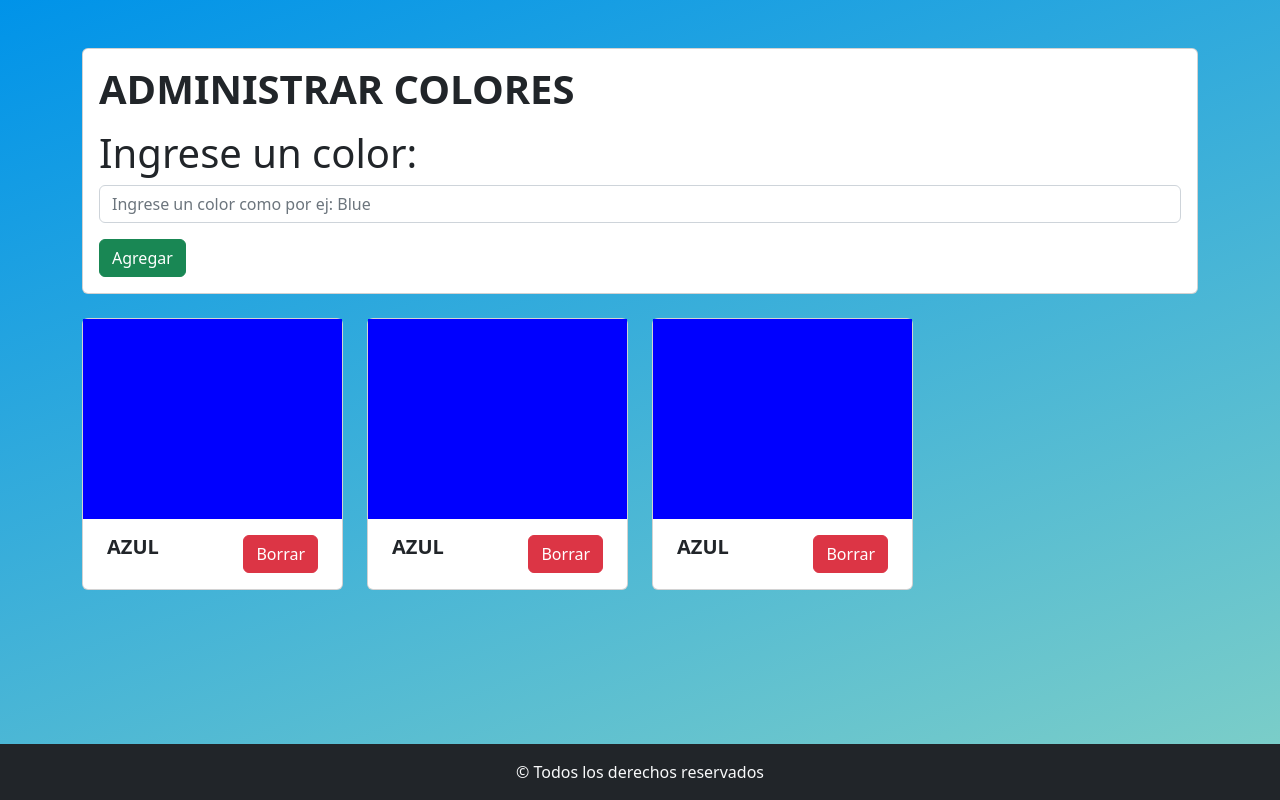
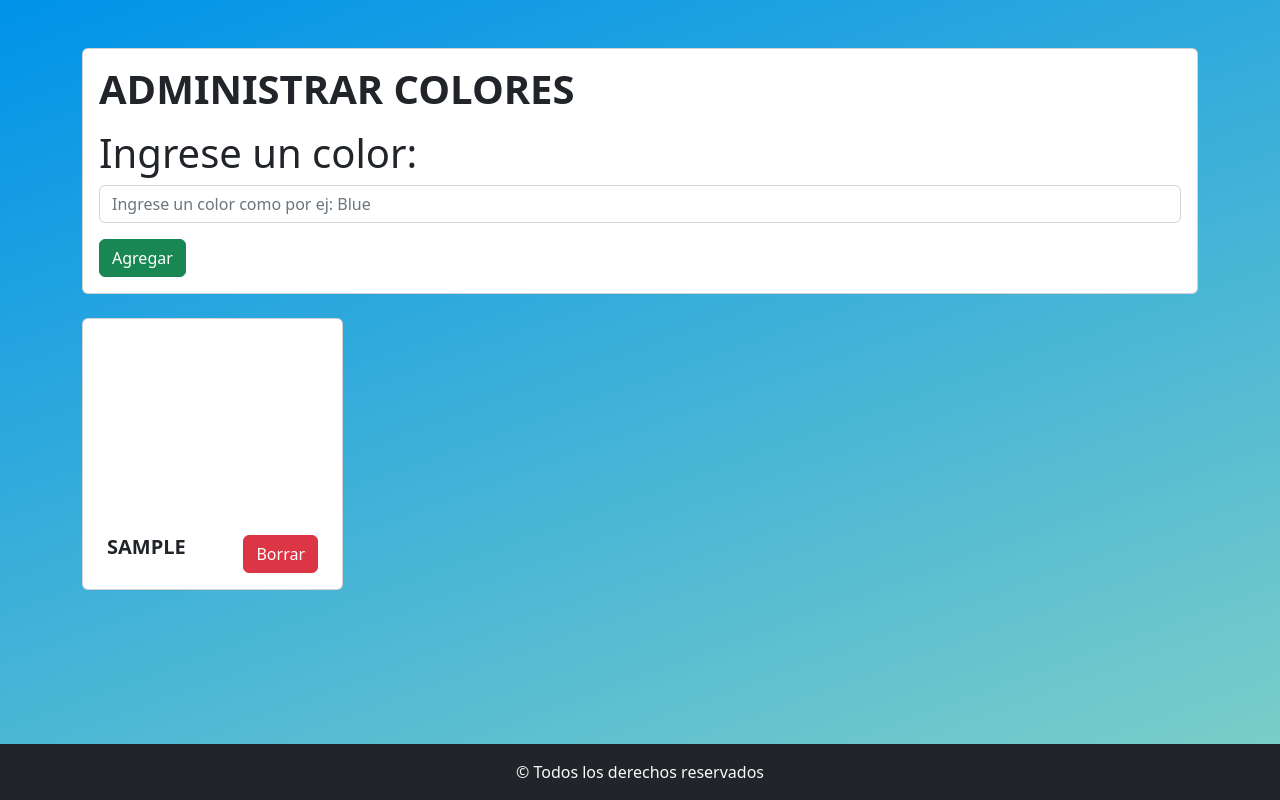
Before and after one commit to jgromerou/ej6-practico1-react, a React (Vite) app: page / in a window 1280 px wide. Both pictures are taken after typing "Sample" into the empty fields and a click on the button "Agregar". Built offline with nearby package versions, Linux system fonts and the light colour scheme.

Commit message:
se hizo la lógica de agregar un color a través del input color. (se puede agregar como por ej: blue o #123123)

```diff
--- /dev/null
+++ b/src/components/CardColor/CardColor.jsx
@@ -0,0 +1,20 @@
+import { Col, Card, Button } from 'react-bootstrap';
+import './card-color.css';
+import React from 'react';
+
+const CardColor = ({ color }) => {
+  const colorDiv = { background: color };
+  return (
+    <Col md={6} lg={4} xl={3} className="mb-3">
+      <Card>
+        <div className="colorBox w-100" style={colorDiv}></div>
+        <Card.Body className="d-flex justify-content-between px-4">
+          <Card.Title className="fw-bold text-uppercase">{color}</Card.Title>
+          <Button variant="danger">Borrar</Button>
+        </Card.Body>
+      </Card>
+    </Col>
+  );
+};
+
+export default CardColor;
--- a/src/components/FormColor.jsx
+++ b/src/components/FormColor.jsx
@@ -1,5 +1,5 @@
 import { Card, Form, Button } from 'react-bootstrap';
-import ListColor from './ListColor/ListColor';
+import ListColor from './ListColor';
 import { useState, useEffect } from 'react';
 
 const FormColor = () => {
@@ -14,9 +14,7 @@ const FormColor = () => {
   };
 
   const agregarColor = (color) => {
-    //se agrega nueva tarea a la lista de tareas
     setListaColores([...listaColores, color]);
-    //limpiar el input Tarea
     setColor('');
   };
 
--- /dev/null
+++ b/src/components/ListColor.jsx
@@ -0,0 +1,16 @@
+import { Row } from 'react-bootstrap';
+import CardColor from './CardColor/CardColor';
+
+const ListColor = ({ listaColores }) => {
+  return (
+    <>
+      <Row className="my-4">
+        {listaColores.map((color, index) => (
+          <CardColor key={index} color={color} />
+        ))}
+      </Row>
+    </>
+  );
+};
+
+export default ListColor;
--- a/src/components/ListColor/ListColor.jsx
+++ /dev/null
@@ -1,42 +0,0 @@
-import { Card, Row, Col, Button } from 'react-bootstrap';
-import './list-color.css';
-
-const ListColor = ({ listaColores }) => {
-  const colorDiv = { background: 'blue' };
-  return (
-    <>
-      <Row className="my-4">
-        <Col md={6} lg={4} xl={3} className="mb-3">
-          <Card>
-            <div className="colorBox w-100" style={colorDiv}></div>
-            <Card.Body className="d-flex justify-content-between px-4">
-              <Card.Title className="fw-bold text-uppercase">azul</Card.Title>
-              <Button variant="danger">Borrar</Button>
-            </Card.Body>
-          </Card>
-        </Col>
-        <Col md={6} lg={4} xl={3} className="mb-3">
-          <Card>
-            <div className="colorBox w-100" style={colorDiv}></div>
-            <Card.Body className="d-flex justify-content-between px-4">
-              <Card.Title className="fw-bold text-uppercase">azul</Card.Title>
-              <Button variant="danger">Borrar</Button>
-            </Card.Body>
-          </Card>
-        </Col>
-        <Col md={6} lg={4} xl={3} className="mb-3">
-          <Card>
-            <div className="colorBox w-100" style={colorDiv}></div>
-            <Card.Body className="d-flex justify-content-between px-4">
-              <Card.Title className="fw-bold text-uppercase">azul</Card.Title>
-              <Button variant="danger">Borrar</Button>
-            </Card.Body>
-          </Card>
-        </Col>
-      </Row>
-      {listaColores.map((color, index) => console.log(color, index))}
-    </>
-  );
-};
-
-export default ListColor;
```
Also changed, not shown: src/components/CardColor/card-color.css (renamed from src/components/ListColor/list-color.css).
